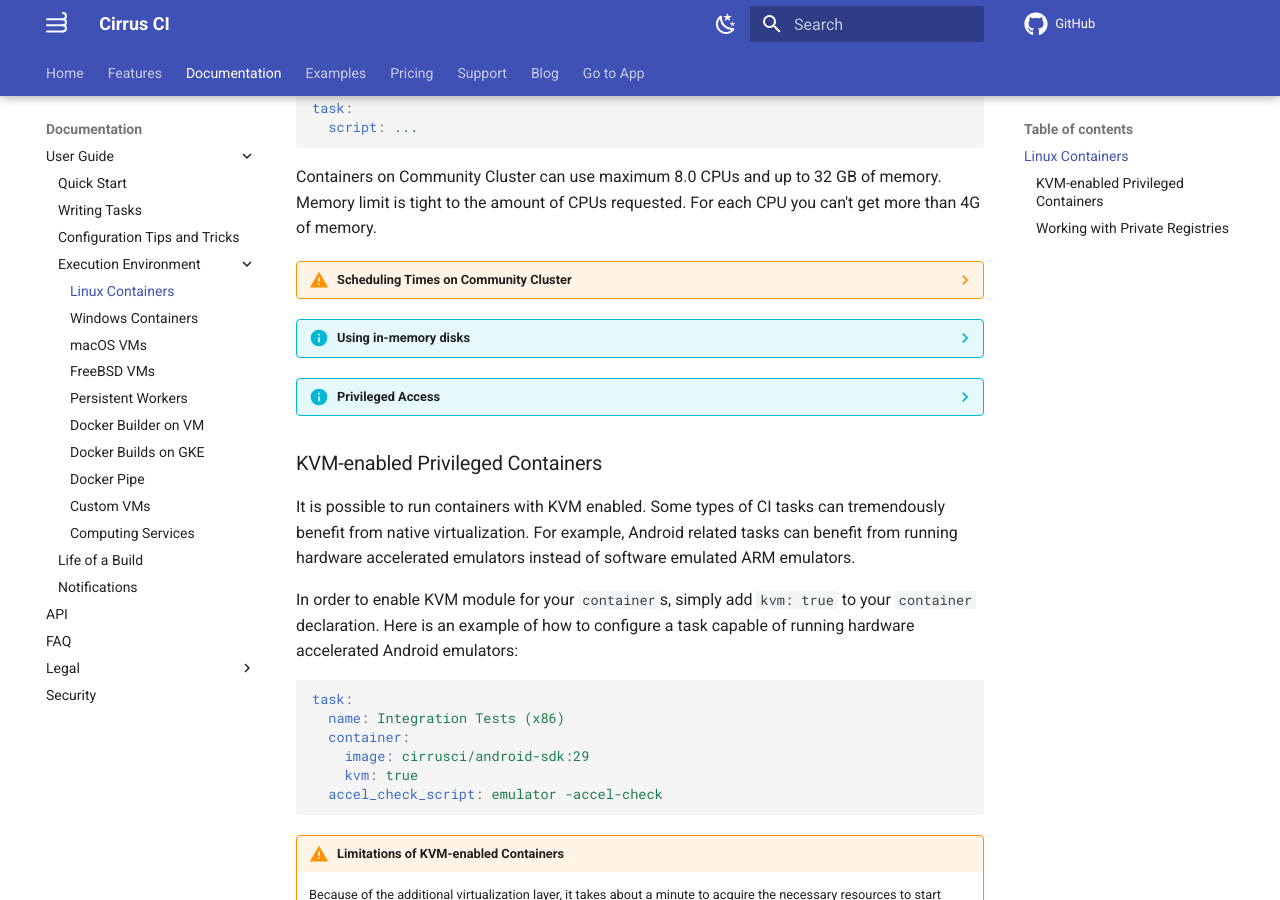
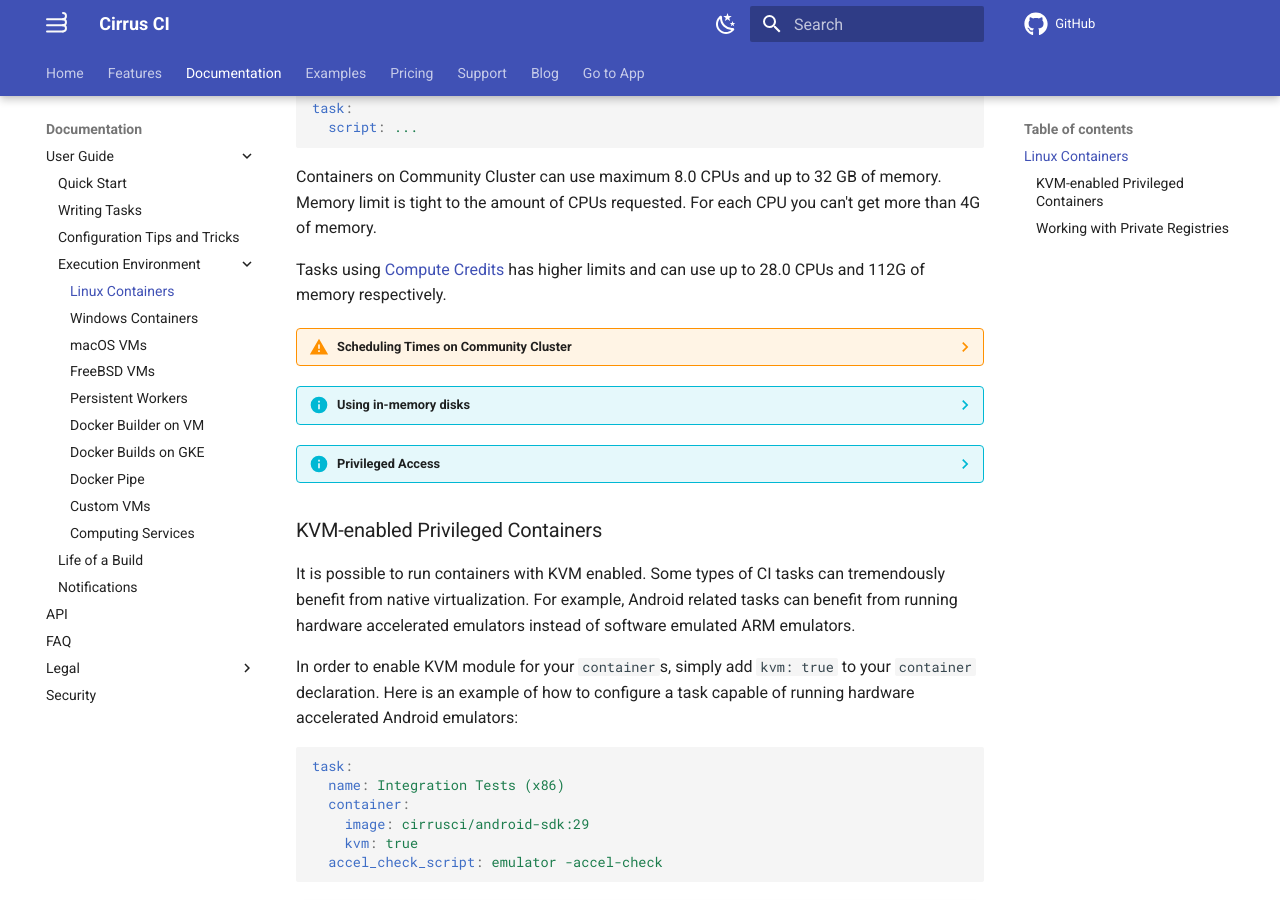
Before and after one commit to cirruslabs/cirrus-ci-docs, an MkDocs documentation site: the page built from docs/guide/linux.md, in a window 1280 px wide and 900 px high, scrolled down 496 px. Built offline with MkDocs 1.6.1 and Material for MkDocs 9.7.7, drawn with Linux system fonts in a browser that asks for light colours; comment, search, counter and statistics services are not loaded.

Commit message:
Mention compute credits limits

```diff
--- a/docs/guide/linux.md
+++ b/docs/guide/linux.md
@@ -20,6 +20,8 @@ task:
 
 Containers on Community Cluster can use maximum 8.0 CPUs and up to 32 GB of memory. Memory limit is tight to the amount
 of CPUs requested. For each CPU you can't get more than 4G of memory.
+
+Tasks using [Compute Credits](../pricing.md#compute-credits) has higher limits and can use up to 28.0 CPUs and 112G of memory respectively.
 
 ??? warning "Scheduling Times on Community Cluster"
     Since Community Cluster is shared, scheduling times for containers can vary from time to time. Also, the smaller a container
```
